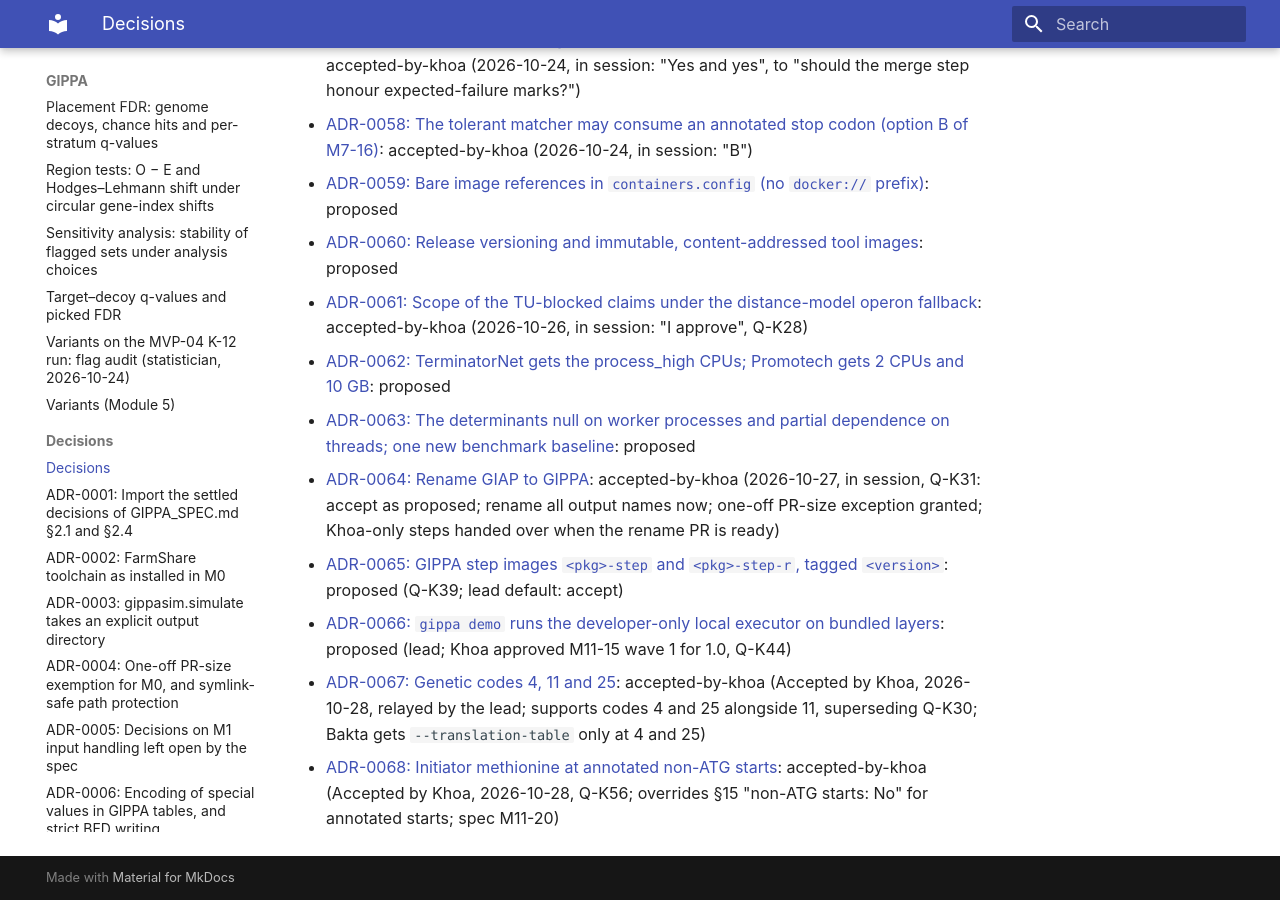
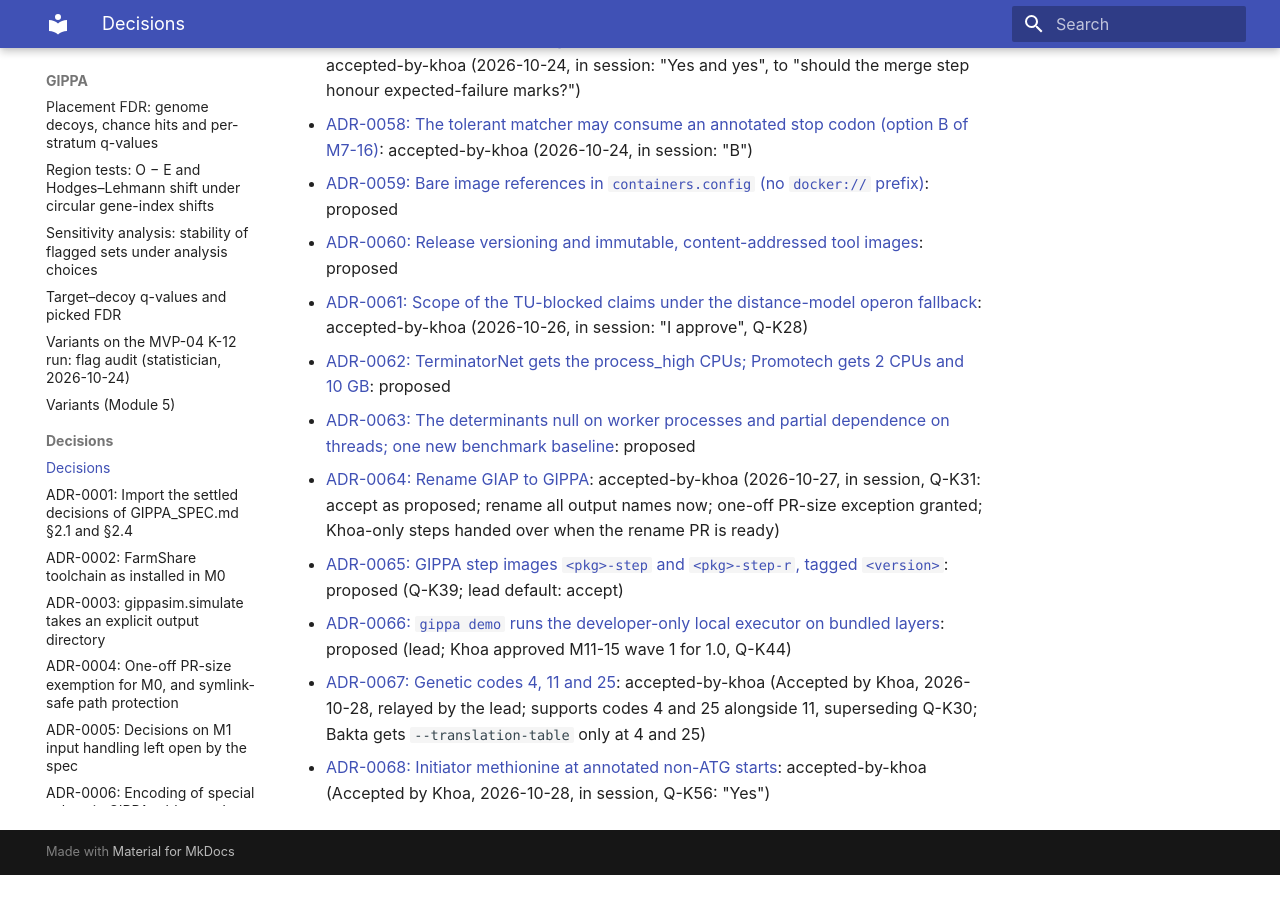
Before and after one commit to khoa-yelo/giap, an MkDocs documentation site: the page built from docs/adr/index.md, in a window 1280 px wide and 900 px high, scrolled down 3646 px. Built offline with MkDocs 1.6.1 and Material for MkDocs 9.7.7, drawn with Linux system fonts in a browser that asks for light colours; after the commit the page ends 4521 px from its top, so only the background shows below that.

Commit message:
docs(adr): regenerate the ADR index for ADR-0068
Agent-Role: lead

Co-Authored-By: Claude Opus 5.5 <noreply@anthropic.com>
Claude-Session: https://claude.ai/code/session_015h628ytdvWRVxo1imHPbUy

```diff
--- a/docs/adr/index.md
+++ b/docs/adr/index.md
@@ -69,4 +69,4 @@
 - [ADR-0065: GIPPA step images `<pkg>-step` and `<pkg>-step-r`, tagged `<version>`](ADR-0065-gippa-step-images.md): proposed (Q-K39; lead default: accept)
 - [ADR-0066: `gippa demo` runs the developer-only local executor on bundled layers](ADR-0066-demo-local-executor.md): proposed (lead; Khoa approved M11-15 wave 1 for 1.0, Q-K44)
 - [ADR-0067: Genetic codes 4, 11 and 25](ADR-0067-genetic-codes-4-11-25.md): accepted-by-khoa (Accepted by Khoa, 2026-10-28, relayed by the lead; supports codes 4 and 25 alongside 11, superseding Q-K30; Bakta gets `--translation-table` only at 4 and 25)
-- [ADR-0068: Initiator methionine at annotated non-ATG starts](ADR-0068-initiator-methionine-non-atg-starts.md): accepted-by-khoa (Accepted by Khoa, 2026-10-28, Q-K56; overrides §15 "non-ATG starts: No" for annotated starts; spec M11-20)
+- [ADR-0068: Initiator methionine at annotated non-ATG starts](ADR-0068-initiator-methionine-non-atg-starts.md): accepted-by-khoa (Accepted by Khoa, 2026-10-28, in session, Q-K56: "Yes")
```
